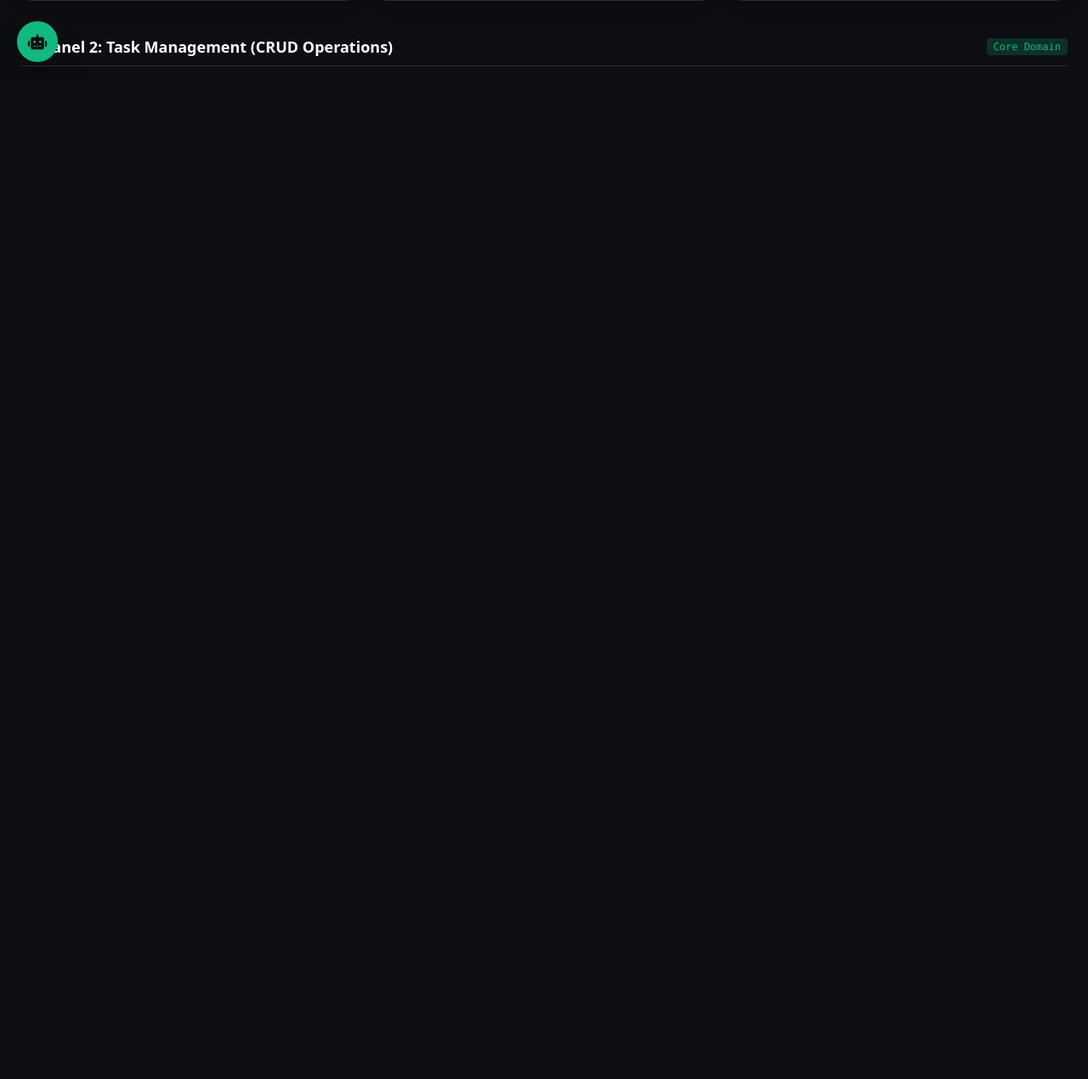
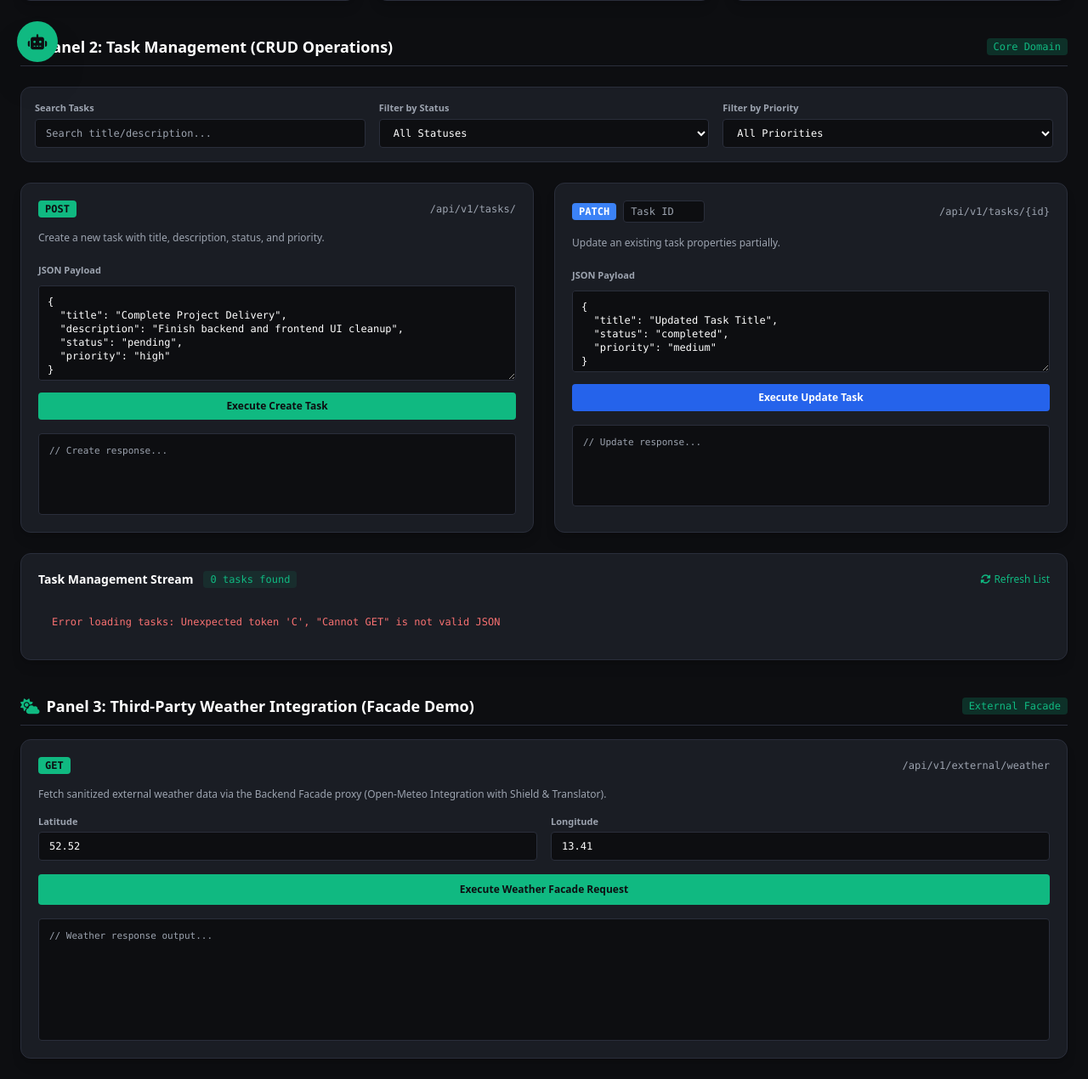
Before and after one commit to hafizabdulaziz/decodelabs-task-flow-backend, a Python web app: template app/templates/index.html in a window 1280 px wide. Shown: the part 707-1977 px from the top of the page at 85% size. Before the commit the page ends 785 px from the top, so only its background shows below. Run offline with Jinja, Linux system fonts and the light colour scheme; the template is opened without the code that fills it, so the values that code supplies are empty; some libraries are stand-ins or nearby versions.

Commit message:
fix(ui): enable natural vertical scrolling by fixing container height and overflow properties

```diff
--- a/app/templates/index.html
+++ b/app/templates/index.html
@@ -1,5 +1,5 @@
 <!DOCTYPE html>
-<html lang="en" class="dark">
+<html lang="en" class="dark" style="overflow-y: auto !important; height: auto !important;">
 <head>
     <meta charset="UTF-8">
     <meta name="viewport" content="width=device-width, initial-scale=1.0">
@@ -27,7 +27,7 @@
     <link rel="stylesheet" href="/static/css/styles.css">
     <link rel="stylesheet" href="https://cdnjs.cloudflare.com/ajax/libs/font-awesome/6.4.0/css/all.min.css">
 </head>
-<body class="bg-charcoalBase text-textPrimary font-sans min-h-screen flex flex-col">
+<body class="bg-charcoalBase text-textPrimary font-sans min-h-screen flex flex-col" style="overflow-y: auto !important; height: auto !important;">
 
     <!-- Top Navigation Bar (Streamlined) -->
     <header class="bg-charcoalCard border-b border-charcoalBorder px-6 py-3 flex items-center justify-between shrink-0 shadow-lg z-30">
```
